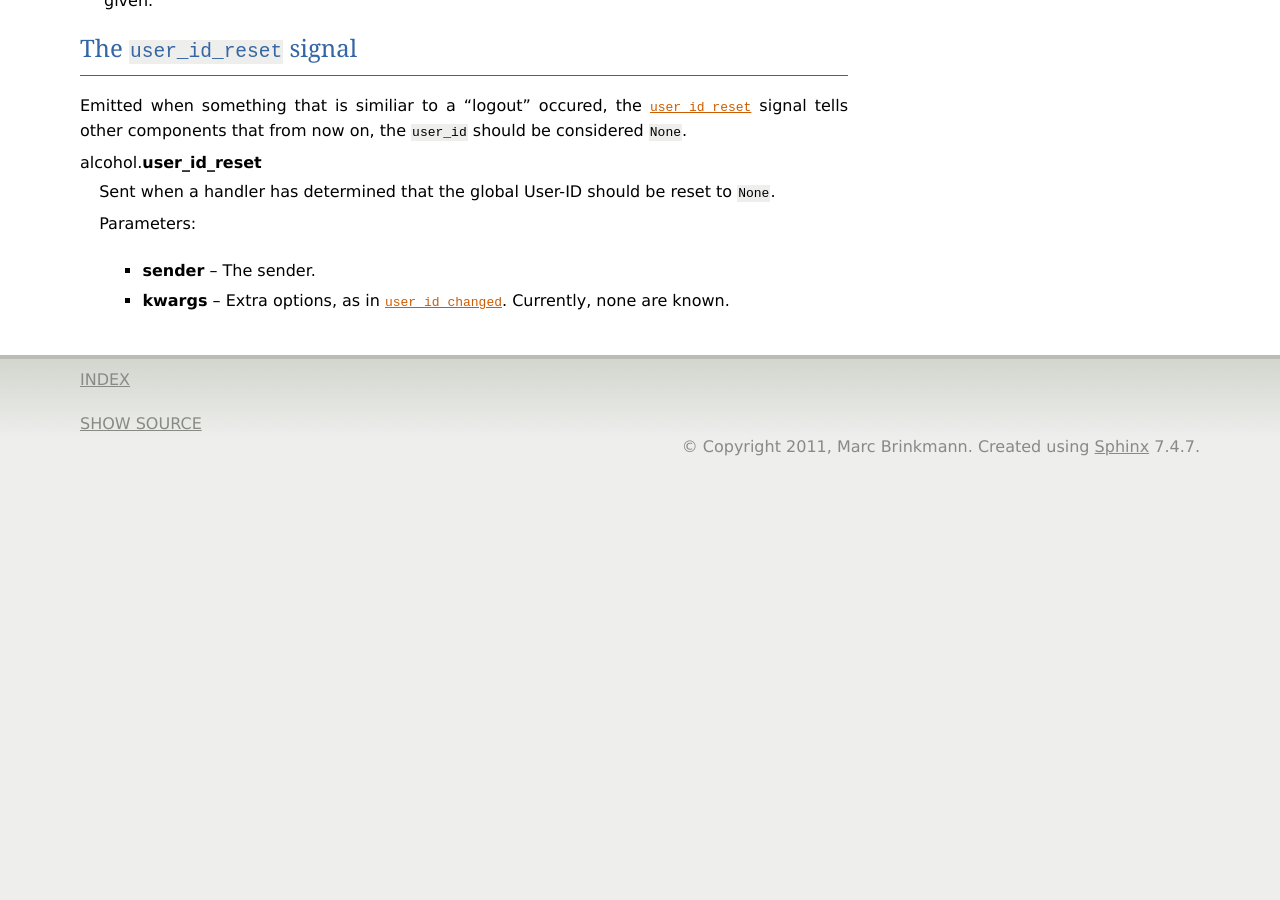
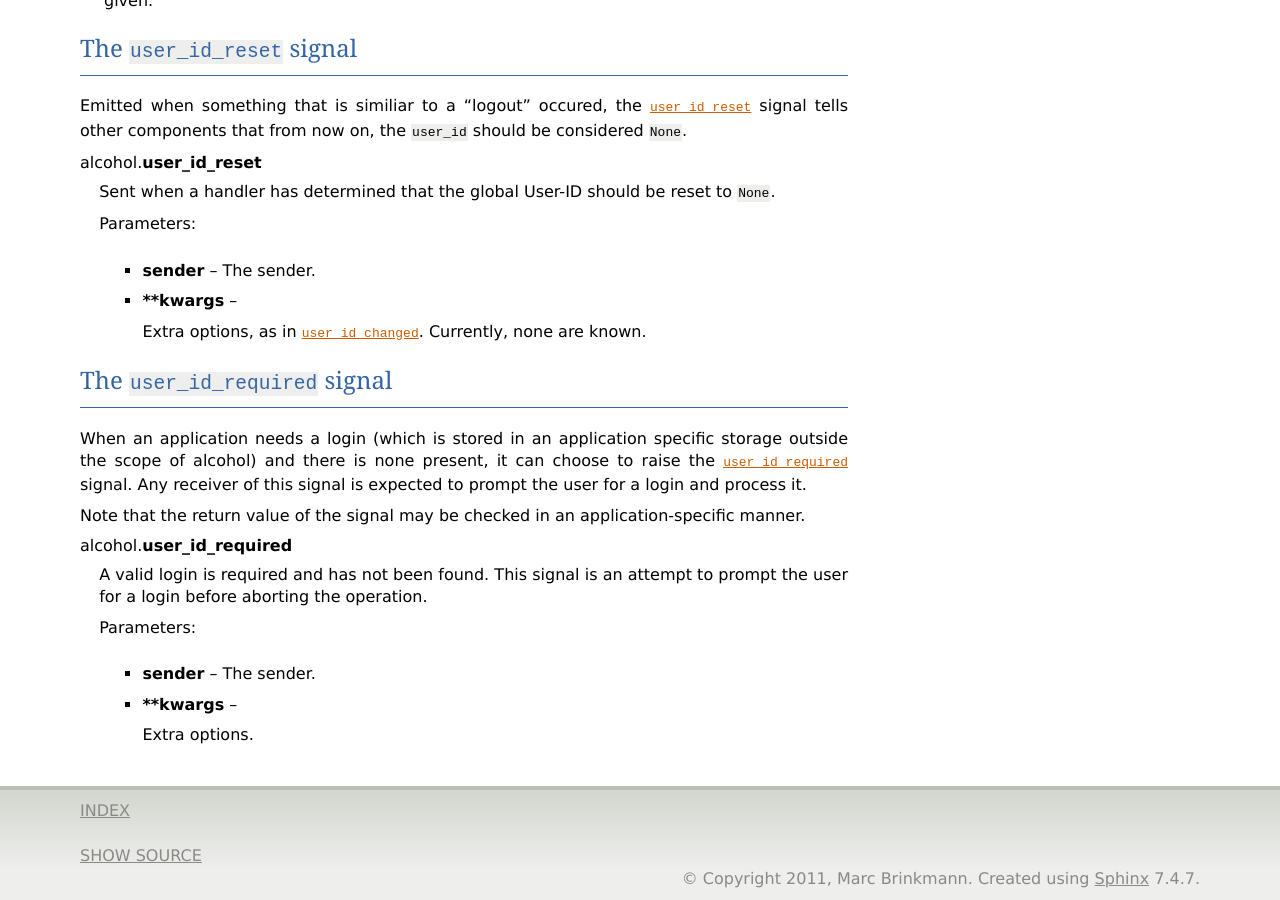
Before and after one commit to mbr/alcohol, a Sphinx documentation site: the page built from docs/source/index.rst, in a window 1280 px wide and 900 px high, scrolled down 1592 px. Built offline with Sphinx 7.4.7, drawn with Linux system fonts in a browser that asks for light colours; before the commit the page ends 2060 px from its top, so only the background shows below that.

Commit message:
Updated signal specs, added user_id_required.

```diff
--- a/docs/source/index.rst
+++ b/docs/source/index.rst
@@ -90,5 +90,24 @@ the ``user_id`` should be considered ``None``.
           reset to ``None``.
 
           :param sender: The sender.
-          :param kwargs: Extra options, as in :data:`~alcohol.user_id_changed`.
-                         Currently, none are known.
+          :param **kwargs: Extra options, as in :data:`~alcohol.user_id_changed`.
+                           Currently, none are known.
+
+
+The ``user_id_required`` signal
+-------------------------------
+When an application needs a login (which is stored in an application specific
+storage outside the scope of alcohol) and there is none present, it can choose
+to raise the :data:`~alcohol.user_id_required` signal. Any receiver of this
+signal is expected to prompt the user for a login and process it.
+
+Note that the return value of the signal may be checked in an
+application-specific manner.
+
+.. data:: alcohol.user_id_required
+
+          A valid login is required and has not been found. This signal is an
+          attempt to prompt the user for a login before aborting the operation.
+
+          :param sender: The sender.
+          :param **kwargs: Extra options.
```
Also changed, not shown: alcohol/__init__.py (+5 -2 lines).
